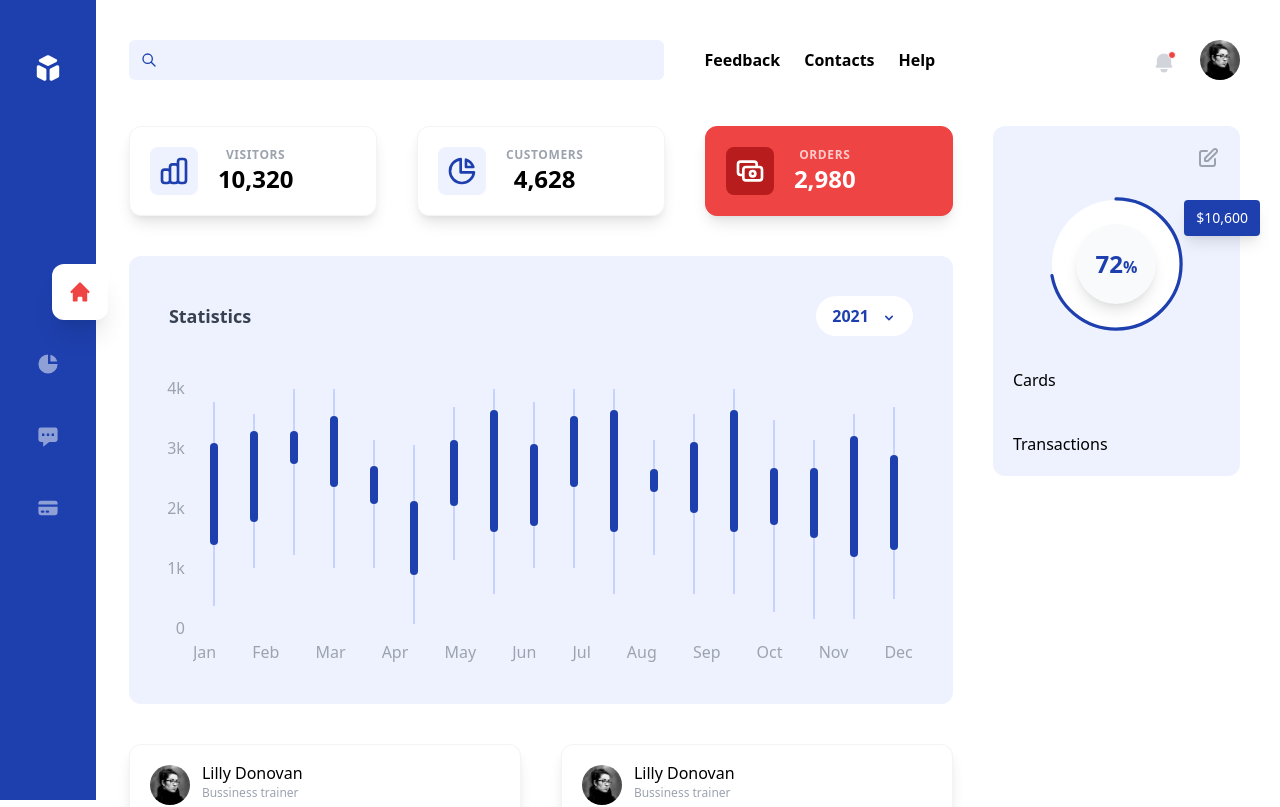
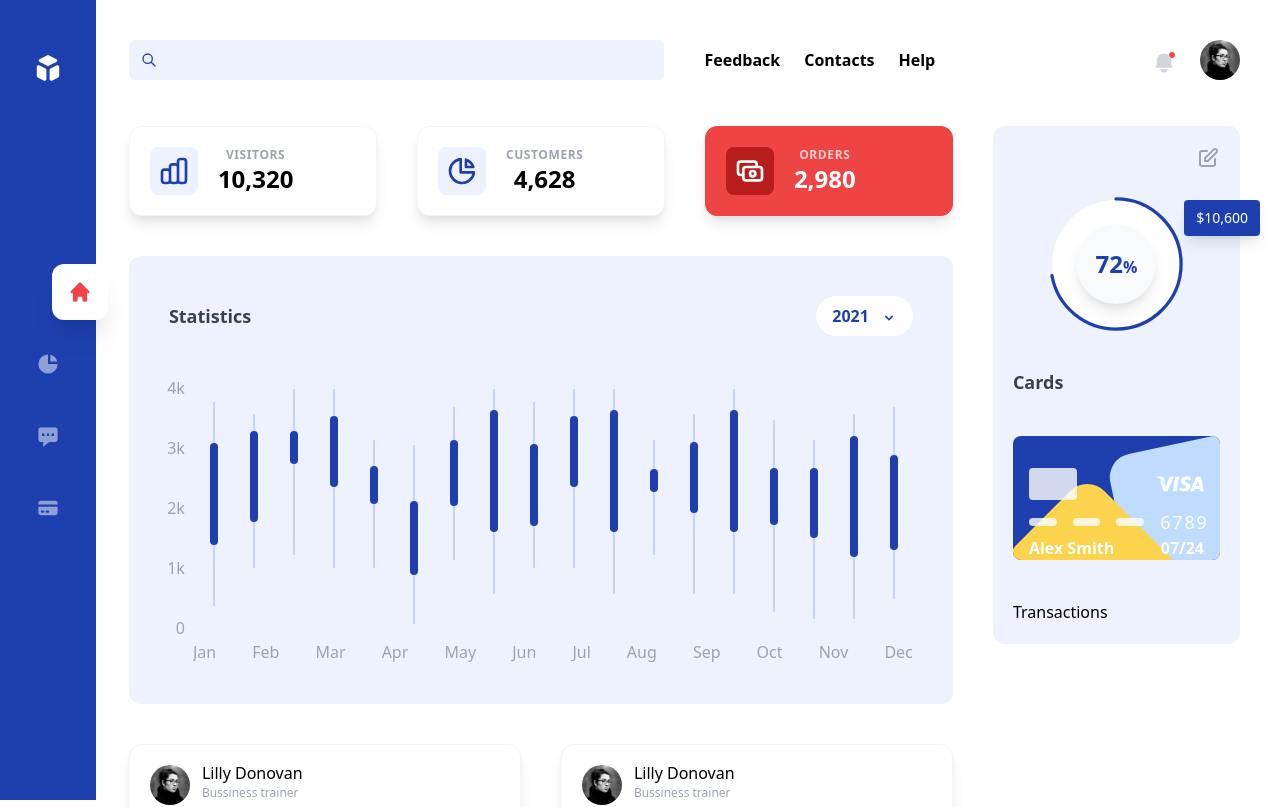
Before and after one commit to marcopgordillo/dashboard-vue-tailwindcss, a Vue app: page / in a window 1280 px wide. Shown: the top 807 px of the page. Built offline with nearby package versions, Linux system fonts and the light colour scheme.

Commit message:
Add Cards section

```diff
--- a/src/components/Cards.vue
+++ b/src/components/Cards.vue
@@ -1,3 +1,39 @@
 <template>
-    <div>Cards</div>
+    <div class="flex justify-between">
+        <h3 class="text-lg font-semibold text-gray-700">Cards</h3>
+        <a href="#" class="inline-block w-6 text-gray-400 hover:text-gray-800">
+
+        </a>
+    </div>
+    <div class="mt-4">
+        <div class="relative w-full bg-blue-800 rounded-lg overflow-hidden pt-3/5">
+           <div class="absolute top-0 -right-1/2 w-full pt-3/5 -rotate-12 bg-blue-200 rounded-3xl"></div>
+           <div class="absolute top-3/4 left-0 w-full pt-3/5 rotate-45 bg-yellow-300 rounded-3xl"></div>
+
+           <div class="absolute inset-0 py-6 px-4 flex flex-col justify-between">
+               <div class="flex justify-between items-center">
+                   <div class="block w-12 h-8 bg-white bg-opacity-80 rounded"></div>
+                   <div class="w-12 text-white">
+                       <VisaLogo />
+                   </div>
+               </div>
+
+               <div class="flex items-center justify-between space-x-4">
+                   <div class="w-1/4 h-2 bg-white bg-opacity-80 rounded-full"></div>
+                   <div class="w-1/4 h-2 bg-white bg-opacity-80 rounded-full"></div>
+                   <div class="w-1/4 h-2 bg-white bg-opacity-80 rounded-full"></div>
+                   <div class="w-1/4 text-lg text-center tracking-widest text-white">6789</div>
+               </div>
+
+               <div class="flex justify-between font-semibold text-white">
+                   <span>Alex Smith</span>
+                   <span>07/24</span>
+               </div>
+           </div>
+        </div>
+    </div>
 </template>
+
+<script setup>
+import { VisaLogo } from '@/components/icons'
+</script>
--- a/src/components/Percentage.vue
+++ b/src/components/Percentage.vue
@@ -14,7 +14,7 @@
                     </div>
                 </div>
                 <div
-                    class="absolute w-32 text-blue-800 scale-115"
+                    class="absolute w-32 text-blue-800 scale-[1.15]"
                 >
                     <MoonIcon percentage="72" />
                 </div>
--- /dev/null
+++ b/src/components/icons/VisaLogo.vue
@@ -0,0 +1,73 @@
+<template>
+    <svg
+        version="1.1"
+        id="Capa_1"
+        xmlns="http://www.w3.org/2000/svg"
+        xmlns:xlink="http://www.w3.org/1999/xlink"
+        x="0px"
+        y="0px"
+        viewBox="0 0 47.834 47.834"
+        style="enable-background: new 0 0 47.834 47.834"
+        xml:space="preserve"
+        stroke="none"
+        fill="currentColor"
+    >
+        <g>
+            <g>
+                <polygon
+                    points="19.153,16.799 16.722,31.065 20.61,31.065 23.043,16.799 		"
+                />
+            </g>
+        </g>
+        <g>
+            <g>
+                <path
+                    d="M13.462,16.815l-3.808,9.729l-0.406-1.469c-0.751-1.77-2.883-4.312-5.386-5.914l3.482,11.897l4.114-0.007l6.123-14.239
+L13.462,16.815z"
+                />
+            </g>
+        </g>
+        <g>
+            <g>
+                <path
+                    d="M7.772,17.836c-0.226-0.869-0.881-1.128-1.694-1.159H0.05L0,16.961c4.691,1.138,7.795,3.88,9.083,7.177L7.772,17.836z"
+                />
+            </g>
+        </g>
+        <g>
+            <g>
+                <path
+                    d="M30.923,19.534c1.272-0.02,2.194,0.258,2.91,0.546l0.351,0.165l0.526-3.092c-0.77-0.289-1.977-0.599-3.483-0.599
+c-3.842,0-6.55,1.935-6.571,4.708c-0.025,2.049,1.929,3.193,3.405,3.876c1.515,0.7,2.023,1.145,2.016,1.77
+c-0.012,0.955-1.208,1.393-2.325,1.393c-1.557,0-2.384-0.215-3.661-0.747l-0.501-0.228l-0.547,3.193
+c0.91,0.399,2.589,0.742,4.332,0.76c4.087,0,6.743-1.912,6.771-4.875c0.017-1.621-1.02-2.858-3.267-3.873
+c-1.36-0.662-2.192-1.102-2.184-1.77C28.695,20.168,29.401,19.534,30.923,19.534z"
+                />
+            </g>
+        </g>
+        <g>
+            <g>
+                <path
+                    d="M44.688,16.815h-3.004c-0.933,0-1.627,0.254-2.037,1.184l-5.773,13.074h4.083c0,0,0.666-1.758,0.817-2.143
+c0.447,0,4.414,0.006,4.979,0.006c0.116,0.498,0.474,2.137,0.474,2.137h3.607L44.688,16.815z M39.893,26.01
+c0.32-0.819,1.549-3.987,1.549-3.987c-0.021,0.039,0.317-0.825,0.518-1.362l0.262,1.23c0,0,0.745,3.406,0.901,4.119H39.893z"
+                />
+            </g>
+        </g>
+        <g></g>
+        <g></g>
+        <g></g>
+        <g></g>
+        <g></g>
+        <g></g>
+        <g></g>
+        <g></g>
+        <g></g>
+        <g></g>
+        <g></g>
+        <g></g>
+        <g></g>
+        <g></g>
+        <g></g>
+    </svg>
+</template>
--- a/src/components/icons/index.js
+++ b/src/components/icons/index.js
@@ -1,2 +1,3 @@
 export { default as PlayIcon } from './PlayIcon.vue'
 export { default as MoonIcon } from './MoonIcon.vue'
+export { default as VisaLogo } from './VisaLogo.vue'
--- a/tailwind.config.js
+++ b/tailwind.config.js
@@ -6,9 +6,9 @@ module.exports = {
   darkMode: false, // or 'media' or 'class'
   theme: {
     extend: {
-      scale: {
-        '115': '1.15',
-      },
+      padding: {
+        '3/5': '60%'
+      }
     },
   },
   variants: {
```
